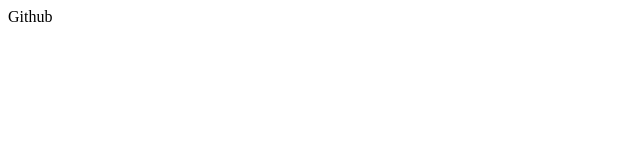
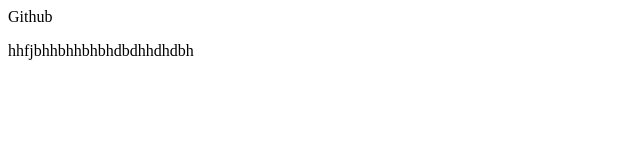
Before and after one commit to Gajiabraham/github, a plain HTML site: page index.html in a window 1280 px wide. Shown: the whole page, without its empty margins (0-640 px from the left). Drawn offline with Linux system fonts and the light colour scheme.

Commit message:
added paragraph

```diff
--- a/index.html
+++ b/index.html
@@ -7,5 +7,6 @@
 </head>
 <body>
     <h> Github</h>
+    <P> hhfjbhhbhhbhbhdbdhhdhdbh</P>
 </body>
 </html>
```
